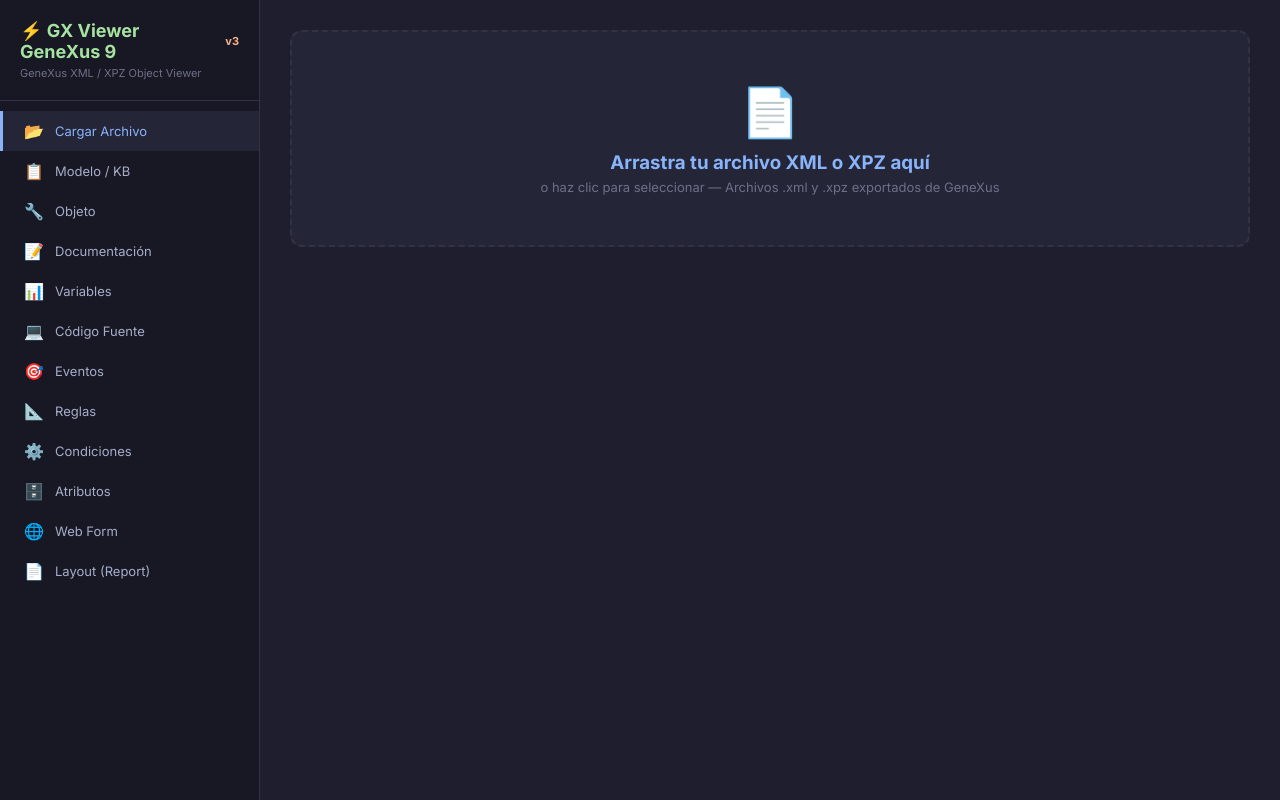
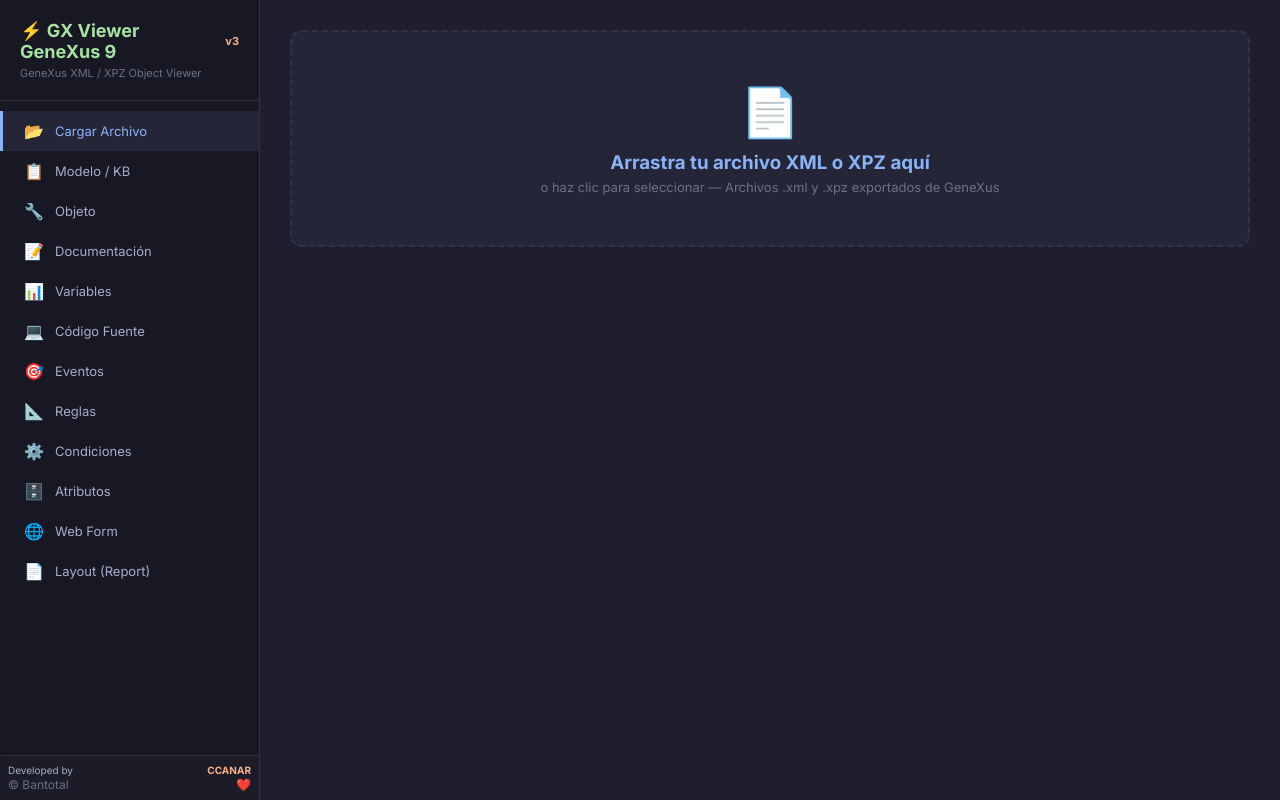
Before and after one commit to CristhianCanar/XMLViewer, a React (Vite) app: page / in a window 1280 px wide. Built offline with nearby package versions, Linux system fonts and the light colour scheme.

Commit message:
Se agrega firma y copy

```diff
--- a/src/components/Sidebar.tsx
+++ b/src/components/Sidebar.tsx
@@ -48,6 +48,17 @@
           </a>
         ))}
       </nav>
+      <footer className="sidebar-footer">
+        <div className="footer-content">
+          <span>Developed by</span>
+          <strong>CCANAR</strong>
+        </div>
+
+        <div className="footer-meta">
+          <span>© Bantotal</span>
+          <span className="heart">❤️</span>
+        </div>
+      </footer>
     </aside>
   );
 }
--- a/src/index.css
+++ b/src/index.css
@@ -42,7 +42,7 @@
   width: var(--sidebar-w);
   background: var(--bg-secondary);
   border-right: 1px solid var(--border);
-  padding: 20px 0;
+  padding-top: 20px;
   position: fixed;
   top: 0;
   left: 0;
@@ -728,3 +728,58 @@
     display: block;
   }
 }
+
+.sidebar {
+  display: flex;
+  flex-direction: column;
+  height: 100vh;
+}
+
+.sidebar nav {
+  flex: 1;
+  overflow-y: auto;
+}
+
+.sidebar-footer {
+  margin-top: auto;
+  padding: 8px 8px;
+  border-top: 1px solid rgba(255, 255, 255, 0.08);
+  background: rgba(255, 255, 255, 0.02);
+  backdrop-filter: blur(8px);
+}
+
+.footer-content {
+  display: flex;
+  align-items: center;
+  justify-content: space-between;
+  font-size: 10px;
+  color: var(--text-secondary);
+}
+
+.footer-content strong {
+  color: var(--accent-orange);
+  font-size: 10px;
+}
+
+.footer-meta {
+  margin-top: 1px;
+  display: flex;
+  justify-content: space-between;
+  align-items: center;
+  font-size: 12px;
+  color: var(--text-muted);
+}
+
+.heart {
+  animation: heartbeat 1.8s infinite;
+}
+
+@keyframes heartbeat {
+  0%, 100% {
+    transform: scale(1);
+  }
+
+  50% {
+    transform: scale(1.15);
+  }
+}
--- a/src/utils/xmlParser.ts
+++ b/src/utils/xmlParser.ts
@@ -319,11 +319,25 @@
   };
 
   const paper = layout.querySelector('Paper');
+  // Convierte medidas a píxeles
+  // Asumiendo que SizeX y SizeY vienen en milímetros.
+  // Fórmula: px = (mm * 96) / 25.4
+  const toPx = (value: string | null) => {
+    const pixeles = parseFloat(value || '0');
+    return (pixeles) / 10;
+  };
+
   if (paper) {
+    const sizeX = getTag(paper, 'SizeX') || paper.getAttribute('SizeX') || '0';
+    const sizeY = getTag(paper, 'SizeY') || paper.getAttribute('SizeY') || '0';
+
     data.paper = {
-      type: getTag(paper, 'Type') || paper.getAttribute('Type') || '',
-      width: getTag(paper, 'Width') || paper.getAttribute('Width') || '',
-      length: getTag(paper, 'Length') || paper.getAttribute('Length') || '',
+      type: getTag(paper, 'PaperId') || paper.getAttribute('PaperId') || '',
+      //width: getTag(paper, 'SizeX') + ' px' || paper.getAttribute('SizeX') + ' px' || '0',
+      //length: getTag(paper, 'SizeY') + ' px' || paper.getAttribute('SizeY') + ' px' || '0'
+       // valores en píxeles
+      width: String(toPx(sizeX)) + ' px',
+      length: String(toPx(sizeY)) + ' px',
     };
   }
 
```
